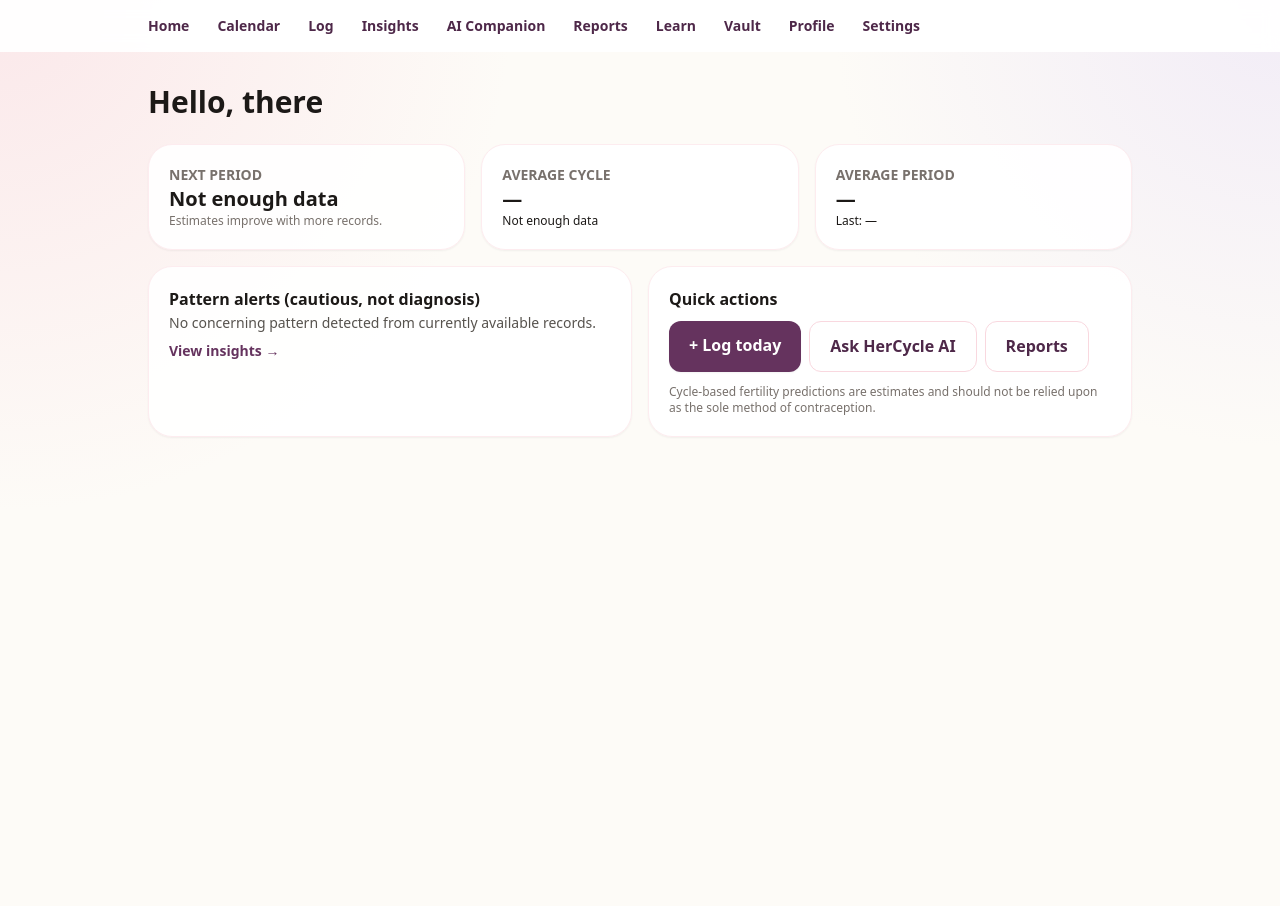
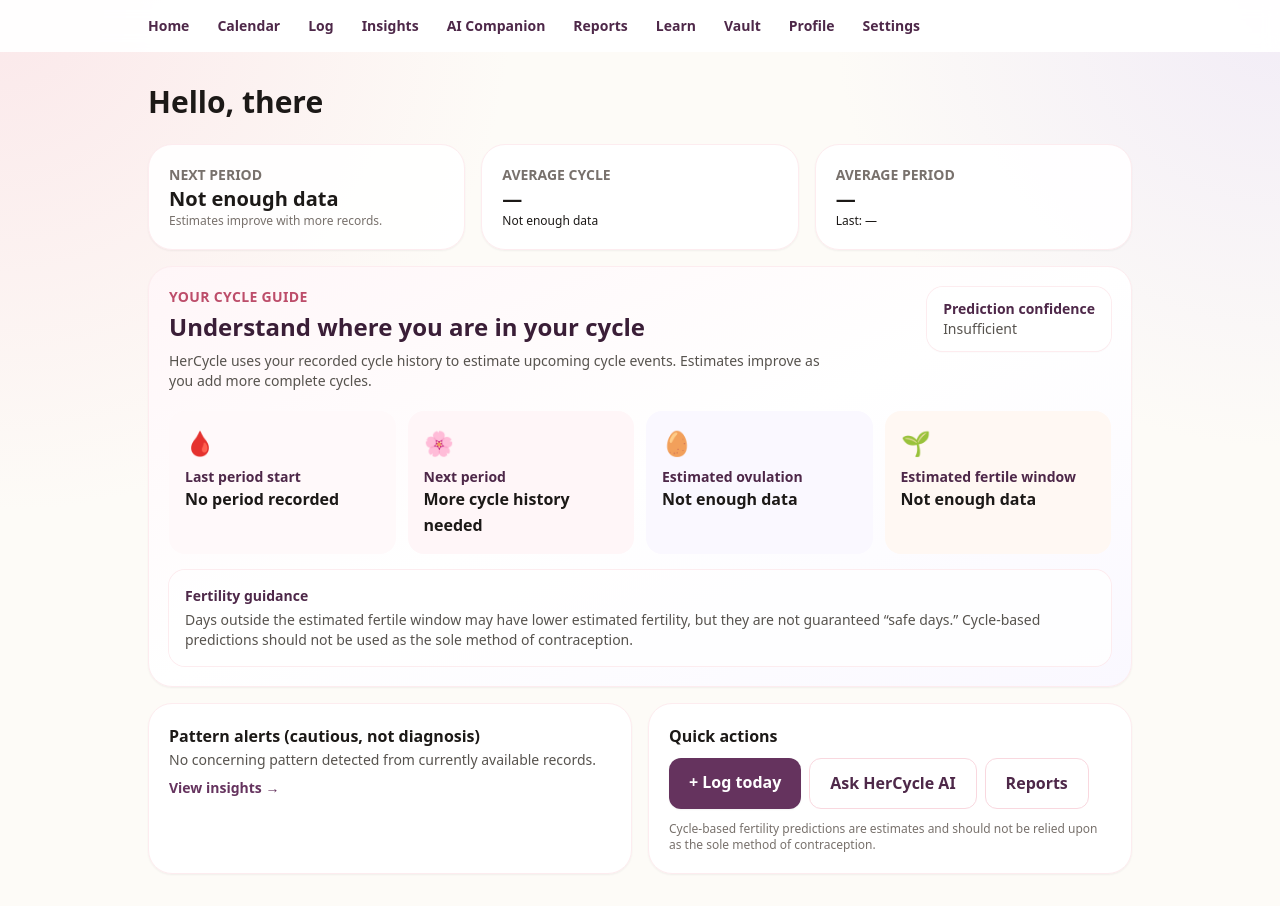
Before and after one commit to Sabondoj3/hercycle-ai, a Next.js app: page /dashboard in a window 1280 px wide. Before the commit the page ends 800 px from the top, so only its background shows below. Built offline with nearby package versions, Linux system fonts and the light colour scheme; no server answers; the database is empty; sample sign-in values are in the browser's storage.

Commit message:
Add cycle guidance to dashboard

```diff
--- a/src/app/dashboard/page.tsx
+++ b/src/app/dashboard/page.tsx
@@ -31,6 +31,64 @@
           <div className="card"><p className="text-sm font-semibold text-stone-500">AVERAGE CYCLE</p><p className="text-xl font-bold">{stats.avgCycleLength ? `${Math.round(stats.avgCycleLength)} days` : "—"}</p><p className="text-xs">{regularityLabel(stats.variation, stats.count)}</p></div>
           <div className="card"><p className="text-sm font-semibold text-stone-500">AVERAGE PERIOD</p><p className="text-xl font-bold">{stats.avgPeriodLength ? `${stats.avgPeriodLength.toFixed(1)} days` : "—"}</p><p className="text-xs">Last: {last ? new Date(last.startDate).toDateString() : "—"}</p></div>
         </div>
+        <div className="card mt-4 overflow-hidden bg-gradient-to-br from-rose2-50 via-white to-lavender-50">
+          <div className="flex flex-col gap-5 md:flex-row md:items-start md:justify-between">
+            <div>
+              <p className="text-sm font-semibold uppercase tracking-wide text-rose2-600">Your Cycle Guide</p>
+              <h2 className="mt-1 text-2xl font-bold text-plum-900">Understand where you are in your cycle</h2>
+              <p className="mt-2 max-w-2xl text-sm text-stone-600">
+                HerCycle uses your recorded cycle history to estimate upcoming cycle events. Estimates improve as you add more complete cycles.
+              </p>
+            </div>
+            <div className="rounded-2xl bg-white/80 px-4 py-3 text-sm shadow-sm ring-1 ring-rose2-100">
+              <p className="font-semibold text-plum-800">Prediction confidence</p>
+              <p className="capitalize text-stone-600">{pred.confidence}</p>
+            </div>
+          </div>
+
+          <div className="mt-5 grid gap-3 sm:grid-cols-2 lg:grid-cols-4">
+            <div className="rounded-2xl bg-blush-50 p-4">
+              <p className="text-2xl">🩸</p>
+              <p className="mt-2 text-sm font-semibold text-plum-800">Last period start</p>
+              <p className="font-bold">{last ? new Date(last.startDate).toDateString() : "No period recorded"}</p>
+            </div>
+
+            <div className="rounded-2xl bg-rose2-50 p-4">
+              <p className="text-2xl">🌸</p>
+              <p className="mt-2 text-sm font-semibold text-plum-800">Next period</p>
+              <p className="font-bold">
+                {pred.nextPeriodStart ? pred.nextPeriodStart.toDateString() : "More cycle history needed"}
+              </p>
+            </div>
+
+            <div className="rounded-2xl bg-lavender-50 p-4">
+              <p className="text-2xl">🥚</p>
+              <p className="mt-2 text-sm font-semibold text-plum-800">Estimated ovulation</p>
+              <p className="font-bold">
+                {pred.ovulationDate ? pred.ovulationDate.toDateString() : "Not enough data"}
+              </p>
+            </div>
+
+            <div className="rounded-2xl bg-peach-50 p-4">
+              <p className="text-2xl">🌱</p>
+              <p className="mt-2 text-sm font-semibold text-plum-800">Estimated fertile window</p>
+              <p className="font-bold">
+                {pred.fertileStart && pred.fertileEnd
+                  ? `${pred.fertileStart.toDateString()} – ${pred.fertileEnd.toDateString()}`
+                  : "Not enough data"}
+              </p>
+            </div>
+          </div>
+
+          <div className="mt-4 rounded-2xl bg-white/80 p-4 text-sm text-stone-600 ring-1 ring-rose2-100">
+            <p className="font-semibold text-plum-800">Fertility guidance</p>
+            <p className="mt-1">
+              Days outside the estimated fertile window may have lower estimated fertility, but they are not guaranteed “safe days.”
+              Cycle-based predictions should not be used as the sole method of contraception.
+            </p>
+          </div>
+        </div>
+
         <div className="mt-4 grid gap-4 md:grid-cols-2">
           <div className="card"><h2 className="font-bold">Pattern alerts (cautious, not diagnosis)</h2>{alerts.length === 0 ? <p className="text-sm text-stone-600">No concerning pattern detected from currently available records.</p> : alerts.map((a) => (<p key={a.id} className="mt-2 text-sm"><span className="badge bg-amber-100 text-amber-900">{a.level}</span> {a.message}</p>))}<Link href="/insights" className="mt-2 inline-block text-sm font-semibold text-plum-700">View insights →</Link></div>
           <div className="card"><h2 className="font-bold">Quick actions</h2><div className="mt-2 flex flex-wrap gap-2"><Link className="btn-primary" href="/log">+ Log today</Link><Link className="btn-secondary" href="/companion">Ask HerCycle AI</Link><Link className="btn-secondary" href="/reports">Reports</Link></div><p className="mt-3 text-xs text-stone-500">Cycle-based fertility predictions are estimates and should not be relied upon as the sole method of contraception.</p></div>
```
